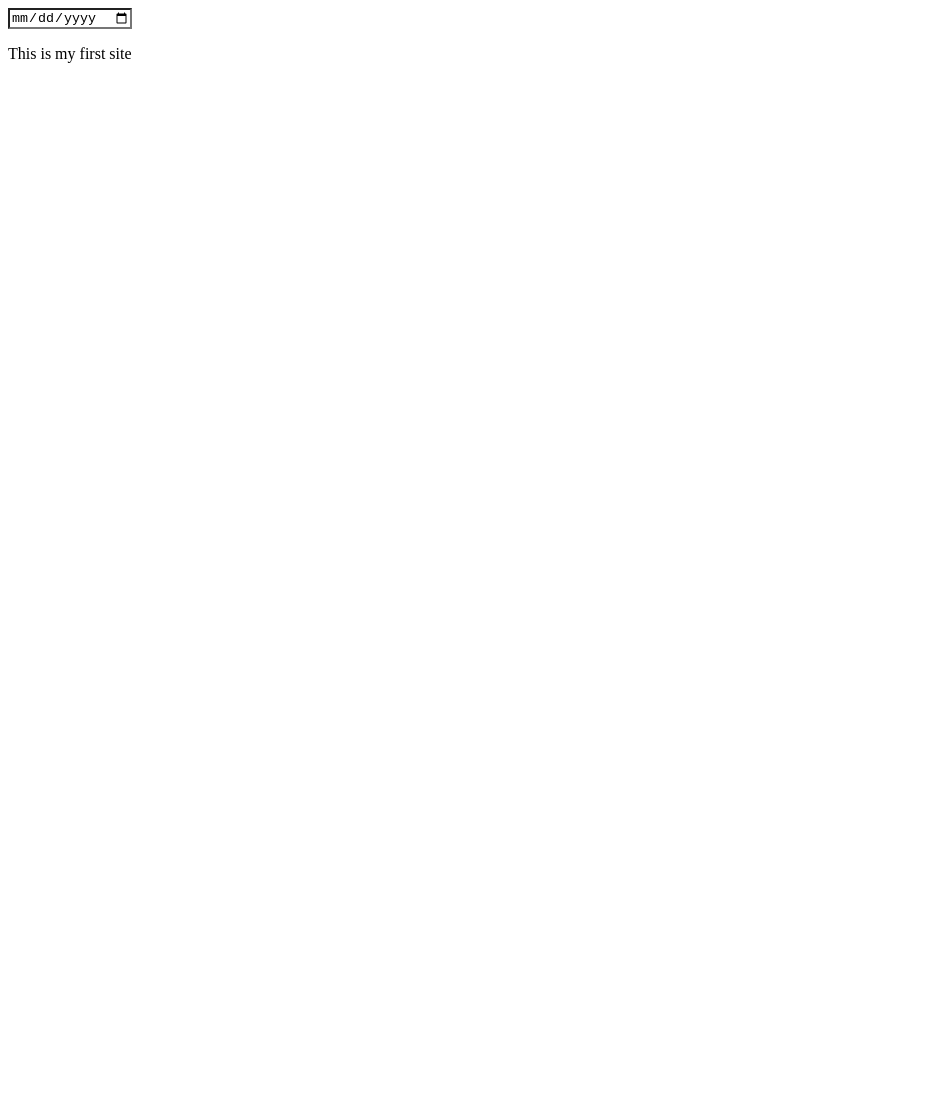
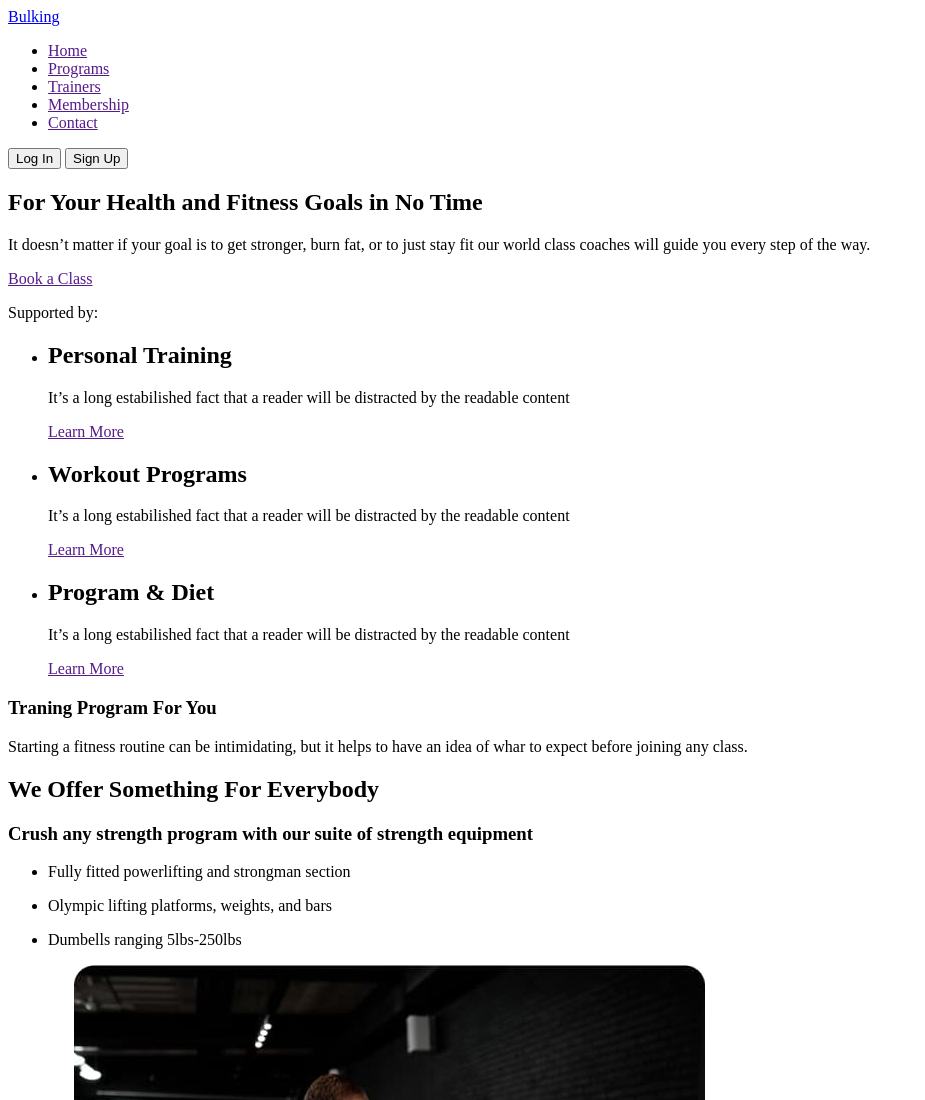
Before and after one commit to DanilStan/Bulking, a plain HTML site: page index.html in a window 1280 px wide. Shown: the top 1100 px of the page, without its empty margins (0-925 px from the left). Before the commit the page ends 800 px from the top, so only its background shows below. Drawn offline with Linux system fonts and the light colour scheme.

Commit message:
Create markup header and main section and section 1

```diff
--- a/index.html
+++ b/index.html
@@ -4,10 +4,109 @@
     <meta charset="UTF-8" />
     <meta name="viewport" content="width=device-width, initial-scale=1.0" />
     <title>Bulking</title>
-    <link rel="stylesheet" href="/style.css">
+    <link rel="stylesheet" href="/css/style.css" />
+    <link rel="icon" type="image/x-icon" href="/images/BulkingFavicon.ico" />
   </head>
   <body>
-    <input type="date">
-    <p>This is my first site</p>
+    <header>
+      <nav>
+        <a href="/index.html">Bulking</a>
+        <ul>
+          <li>
+            <a href="">Home</a>
+          </li>
+          <li>
+            <a href="">Programs</a>
+          </li>
+          <li>
+            <a href="">Trainers</a>
+          </li>
+          <li>
+            <a href="">Membership</a>
+          </li>
+          <li>
+            <a href="">Contact</a>
+          </li>
+        </ul>
+        <button type="button">Log In</button>
+        <button type="button">Sign Up</button>
+      </nav>
+    </header>
+    <main>
+      <section>
+        <h1>For Your Health and Fitness Goals in No Time</h1>
+        <p>
+          It doesn’t matter if your goal is to get stronger, burn fat, or to
+          just stay fit our world class coaches will guide you every step of the
+          way.
+        </p>
+        <a href="">Book a Class</a>
+        <p>Supported by:</p>
+        <ul>
+          <li>
+            <h2>Personal Training</h2>
+            <p>
+              It’s a long estabilished fact that a reader will be distracted by
+              the readable content
+            </p>
+            <a href="">Learn More</a>
+          </li>
+          <li>
+            <h2>Workout Programs</h2>
+            <p>
+              It’s a long estabilished fact that a reader will be distracted by
+              the readable content
+            </p>
+            <a href="">Learn More</a>
+          </li>
+          <li>
+            <h2>Program & Diet</h2>
+            <p>
+              It’s a long estabilished fact that a reader will be distracted by
+              the readable content
+            </p>
+            <a href="">Learn More</a>
+          </li>
+        </ul>
+        <h3>Traning Program For You</h3>
+        <p>
+          Starting a fitness routine can be intimidating, but it helps to have
+          an idea of whar to expect before joining any class.
+        </p>
+      </section>
+      <section>
+        <h2>We Offer Something For Everybody</h2>
+        <div>
+          <h3>
+            Crush any strength program with our suite of strength equipment
+          </h3>
+          <ul>
+            <li><p>Fully fitted powerlifting and strongman section</p></li>
+            <li><p>Olympic lifting platforms, weights, and bars</p></li>
+            <li><p>Dumbells ranging 5lbs-250lbs</p></li>
+          </ul>
+          <a href="">Join Now</a>
+          <img
+            src="/images/Human_training_1.jpg"
+            alt="A person who trains with dumbbells"
+          />
+        </div>
+        <div>
+          <img
+            src="/images/Human_training_2.jpg"
+            alt="Man training with barbell"
+          />
+          <h3>
+            Be guided every step of the way with one of our world class coaches
+          </h3>
+          <ul>
+            <li><p>Weightloss</p></li>
+            <li><p>Competitive CrossFit</p></li>
+            <li><p>Powerlifting</p></li>
+          </ul>
+          <a href="">Join Now</a>
+        </div>
+      </section>
+    </main>
   </body>
 </html>
```
Also changed, not shown: css/style.css (renamed from style.css), html/programs.html (added), images/BulkingFavicon.ico (added), images/Human_training_1.jpg (added), images/Human_training_2.jpg (added).
